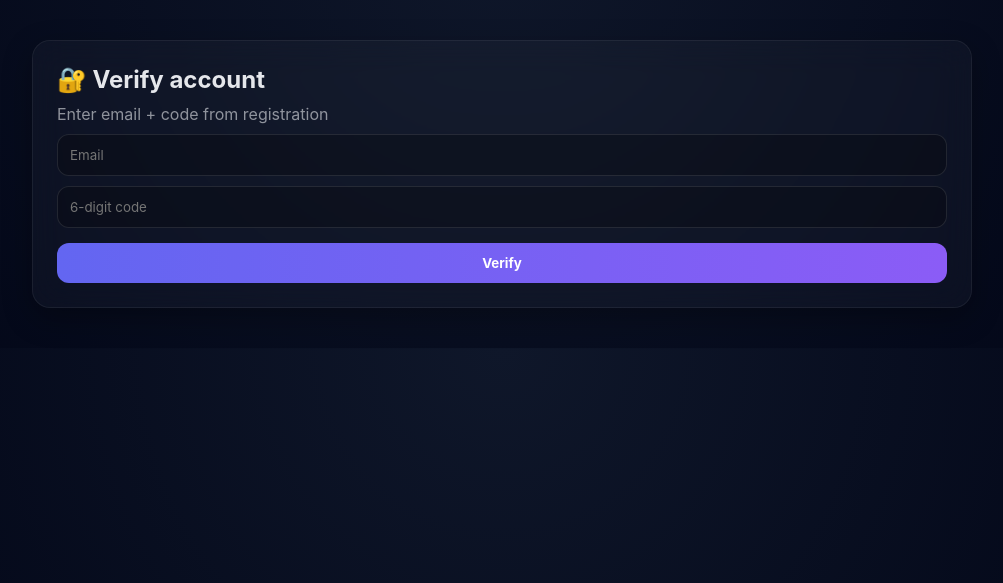
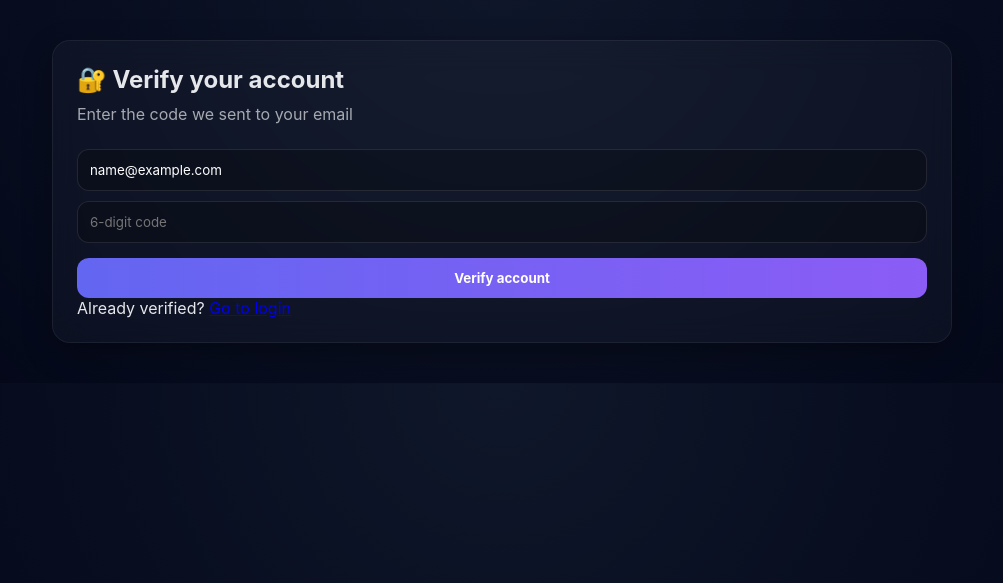
Before and after one commit to MaDevMax/ai-tools, a Flask app: template templates/verify.html in a window 1280 px wide. Shown: the part 58-641 px from the top of the page, without its empty margins (138-1141 px from the left). Run offline with Flask 3, Linux system fonts and the light colour scheme; the template is opened without the code that fills it: most values are stand-ins (such as "Sample title", 1, 10 or a date in 2020).

Commit message:
remove email verification

```diff
--- a/app.py
+++ b/app.py
@@ -1,12 +1,10 @@
 from flask import Flask, render_template, request, redirect, session
-import random
 import time
 from werkzeug.security import generate_password_hash, check_password_hash
 
 from db import (
     init_db,
     create_user,
-    verify_user,
     get_user_by_email,
     get_user_by_id,
     update_usage,
@@ -30,8 +28,10 @@
 
 def current_user():
     uid = session.get("user_id")
+
     if not uid:
         return None
+
     return get_user_by_id(uid)
 
 
@@ -49,8 +49,10 @@
 
 @app.route("/")
 def home():
+
     if current_user():
         return redirect("/dashboard")
+
     return render_template("home.html")
 
 
@@ -67,50 +69,29 @@
         password = request.form.get("password")
 
         if not email or not password:
-            return render_template("register.html", error="Fill all fields")
+            return render_template(
+                "register.html",
+                error="Fill all fields"
+            )
 
         if get_user_by_email(email):
-            return render_template("register.html", error="User already exists")
-
-        code = str(random.randint(100000, 999999))
+            return render_template(
+                "register.html",
+                error="User already exists"
+            )
 
         create_user(
             email,
-            generate_password_hash(password),
-            code
+            generate_password_hash(password)
         )
 
-        return render_template(
-            "verify.html",
-            email=email,
-            code=code,
-            message="Verification code created"
-        )
+        user = get_user_by_email(email)
+
+        session["user_id"] = user["id"]
+
+        return redirect("/dashboard")
 
     return render_template("register.html")
-
-
-# =========================
-# VERIFY
-# =========================
-
-@app.route("/verify", methods=["GET", "POST"])
-def verify():
-
-    if request.method == "POST":
-
-        email = request.form.get("email")
-        code = request.form.get("code")
-
-        if verify_user(email, code):
-            return render_template(
-                "login.html",
-                message="Account verified! Please login"
-            )
-
-        return render_template("verify.html", error="Wrong code", email=email)
-
-    return render_template("verify.html")
 
 
 # =========================
@@ -128,13 +109,19 @@
         user = get_user_by_email(email)
 
         if not user:
-            return render_template("login.html", error="User not found")
+            return render_template(
+                "login.html",
+                error="User not found"
+            )
 
-        if not user["verified"]:
-            return render_template("login.html", error="Account not verified")
-
-        if not check_password_hash(user["password_hash"], password):
-            return render_template("login.html", error="Wrong password")
+        if not check_password_hash(
+            user["password_hash"],
+            password
+        ):
+            return render_template(
+                "login.html",
+                error="Wrong password"
+            )
 
         session["user_id"] = user["id"]
 
@@ -149,8 +136,10 @@
 
 @app.route("/logout")
 def logout():
+
     session.clear()
-    return redirect("/login")
+
+    return redirect("/")
 
 
 # =========================
@@ -173,13 +162,14 @@
 
 
 # =========================
-# WB GENERATOR
+# WB
 # =========================
 
 @app.route("/wb", methods=["GET", "POST"])
 def wb():
 
     user = current_user()
+
     if not user:
         return redirect("/login")
 
@@ -193,14 +183,33 @@
         product = request.form.get("product")
         features = request.form.get("features")
 
-        result = f"WB DESCRIPTION FOR: {product}\n\n{features}\n\n🔥 SELLING TEXT GENERATED"
+        result = f"""
+WB DESCRIPTION FOR:
+
+{product}
+
+{features}
+
+🔥 GENERATED SELLING TEXT
+"""
 
         if not is_pro(user):
-            update_usage(user["id"], user["used"] + 1)
+            update_usage(
+                user["id"],
+                user["used"] + 1
+            )
 
-        save_generation(user["id"], "WB", product, result)
+        save_generation(
+            user["id"],
+            "WB",
+            product,
+            result
+        )
 
-    return render_template("wb.html", result=result)
+    return render_template(
+        "wb.html",
+        result=result
+    )
 
 
 # =========================
@@ -211,6 +220,7 @@
 def avito():
 
     user = current_user()
+
     if not user:
         return redirect("/login")
 
@@ -224,33 +234,54 @@
         product = request.form.get("product")
         features = request.form.get("features")
 
-        result = f"AVITO AD FOR: {product}\n\n{features}\n\n🚀 READY AD TEXT"
+        result = f"""
+AVITO AD FOR:
+
+{product}
+
+{features}
+
+🚀 READY AD TEXT
+"""
 
         if not is_pro(user):
-            update_usage(user["id"], user["used"] + 1)
+            update_usage(
+                user["id"],
+                user["used"] + 1
+            )
 
-        save_generation(user["id"], "AVITO", product, result)
+        save_generation(
+            user["id"],
+            "AVITO",
+            product,
+            result
+        )
 
-    return render_template("avito.html", result=result)
+    return render_template(
+        "avito.html",
+        result=result
+    )
 
 
 # =========================
-# PRO PAGE
+# PRO
 # =========================
 
 @app.route("/pro")
 def pro():
+
     return render_template("pro.html")
 
 
 # =========================
-# PAY (MOCK)
+# PAY
 # =========================
 
 @app.route("/pay")
 def pay():
 
     user = current_user()
+
     if not user:
         return redirect("/login")
 
@@ -258,17 +289,21 @@
 
 
 # =========================
-# PAY SUCCESS (MOCK UPGRADE)
+# MOCK PAYMENT SUCCESS
 # =========================
 
 @app.route("/pay-success")
 def pay_success():
 
     user = current_user()
+
     if not user:
         return redirect("/login")
 
-    activate_pro(user["id"], int(time.time()) + 30 * 24 * 60 * 60)
+    activate_pro(
+        user["id"],
+        int(time.time()) + 30 * 24 * 60 * 60
+    )
 
     return redirect("/dashboard")
 
--- a/db.py
+++ b/db.py
@@ -1,5 +1,4 @@
 import sqlite3
-import time
 
 DB_NAME = "app.db"
 
@@ -21,8 +20,6 @@
         plan TEXT DEFAULT 'free',
         used INTEGER DEFAULT 0,
         sub_end INTEGER DEFAULT 0,
-        verified INTEGER DEFAULT 0,
-        verification_code TEXT,
         created_at INTEGER DEFAULT (strftime('%s','now'))
     )
     """)
@@ -42,80 +39,78 @@
     c.close()
 
 
-def create_user(email, password_hash, code):
+def create_user(email, password_hash, code=""):
     c = conn()
+
     c.execute(
-        "INSERT INTO users (email, password_hash, verification_code) VALUES (?, ?, ?)",
-        (email, password_hash, code)
+        "INSERT INTO users (email, password_hash) VALUES (?, ?)",
+        (email, password_hash)
     )
+
     c.commit()
     c.close()
 
 
 def get_user_by_email(email):
     c = conn()
-    u = c.execute("SELECT * FROM users WHERE email=?", (email,)).fetchone()
+
+    u = c.execute(
+        "SELECT * FROM users WHERE email=?",
+        (email,)
+    ).fetchone()
+
     c.close()
     return u
 
 
 def get_user_by_id(uid):
     c = conn()
-    u = c.execute("SELECT * FROM users WHERE id=?", (uid,)).fetchone()
+
+    u = c.execute(
+        "SELECT * FROM users WHERE id=?",
+        (uid,)
+    ).fetchone()
+
     c.close()
     return u
 
 
-def verify_user(email, code):
+def update_usage(uid, used):
     c = conn()
 
-    u = c.execute("SELECT verification_code FROM users WHERE email=?", (email,)).fetchone()
+    c.execute(
+        "UPDATE users SET used=? WHERE id=?",
+        (used, uid)
+    )
 
-    if not u:
-        return False
-
-    if u["verification_code"] != code:
-        return False
-
-    c.execute("UPDATE users SET verified=1 WHERE email=?", (email,))
-    c.commit()
-    c.close()
-    return True
-
-
-def update_usage(uid, used):
-    c = conn()
-    c.execute("UPDATE users SET used=? WHERE id=?", (used, uid))
     c.commit()
     c.close()
 
 
 def activate_pro(uid, sub_end):
     c = conn()
-    c.execute("UPDATE users SET plan='pro', sub_end=? WHERE id=?", (sub_end, uid))
+
+    c.execute(
+        "UPDATE users SET plan='pro', sub_end=? WHERE id=?",
+        (sub_end, uid)
+    )
+
     c.commit()
     c.close()
 
 
 def save_generation(uid, tool, product, result):
     c = conn()
+
     c.execute(
         "INSERT INTO events (user_id, tool, product, result) VALUES (?, ?, ?, ?)",
         (uid, tool, product, result)
     )
+
     c.commit()
     c.close()
 
 
-def get_stats():
-    c = conn()
-
-    users = c.execute("SELECT COUNT(*) FROM users").fetchone()[0]
-    pro = c.execute("SELECT COUNT(*) FROM users WHERE plan='pro'").fetchone()[0]
-
-    c.close()
-
-    return {"users": users, "pro": pro}
 def get_generations(uid):
     c = conn()
 
@@ -126,3 +121,22 @@
 
     c.close()
     return rows
+
+
+def get_stats():
+    c = conn()
+
+    users = c.execute(
+        "SELECT COUNT(*) FROM users"
+    ).fetchone()[0]
+
+    pro = c.execute(
+        "SELECT COUNT(*) FROM users WHERE plan='pro'"
+    ).fetchone()[0]
+
+    c.close()
+
+    return {
+        "users": users,
+        "pro": pro
+    }
--- a/templates/dashboard.html
+++ b/templates/dashboard.html
@@ -23,11 +23,6 @@
             <div class="big-value">{{ stats.pro }}</div>
         </div>
 
-        <div class="card stat-card">
-            <h3>Verified</h3>
-            <div class="big-value">{{ stats.verified }}</div>
-        </div>
-
     </div>
 
 </div>
--- a/templates/verify.html
+++ b/templates/verify.html
@@ -1,23 +1,48 @@
 {% extends "base.html" %}
 
-{% block title %}Verify{% endblock %}
+{% block title %}Verify Account{% endblock %}
 
 {% block content %}
 
-<div class="card">
+<div class="container">
 
-    <h2>🔐 Verify account</h2>
+    <div class="card">
 
-    <p style="opacity:0.6">Enter email + code from registration</p>
+        <h2>🔐 Verify your account</h2>
 
-    <form method="POST">
+        <p style="opacity:0.7; margin-bottom:15px;">
+            Enter the code we sent to your email
+        </p>
 
-        <input name="email" placeholder="Email" required>
-        <input name="code" placeholder="6-digit code" required>
+        {% if error %}
+            <div style="color:red; margin-bottom:10px;">
+                {{ error }}
+            </div>
+        {% endif %}
 
-        <button type="submit">Verify</button>
+        <form method="POST">
 
-    </form>
+            <input type="email"
+                   name="email"
+                   placeholder="Email"
+                   required
+                   value="{{ email if email else '' }}">
+
+            <input type="text"
+                   name="code"
+                   placeholder="6-digit code"
+                   required>
+
+            <button type="submit">Verify account</button>
+
+        </form>
+
+        <div class="auth-footer">
+            Already verified?
+            <a href="/login">Go to login</a>
+        </div>
+
+    </div>
 
 </div>
 
```
Also changed, not shown: templates/register.html (+25 -26 lines), app.db, 1 other file.
